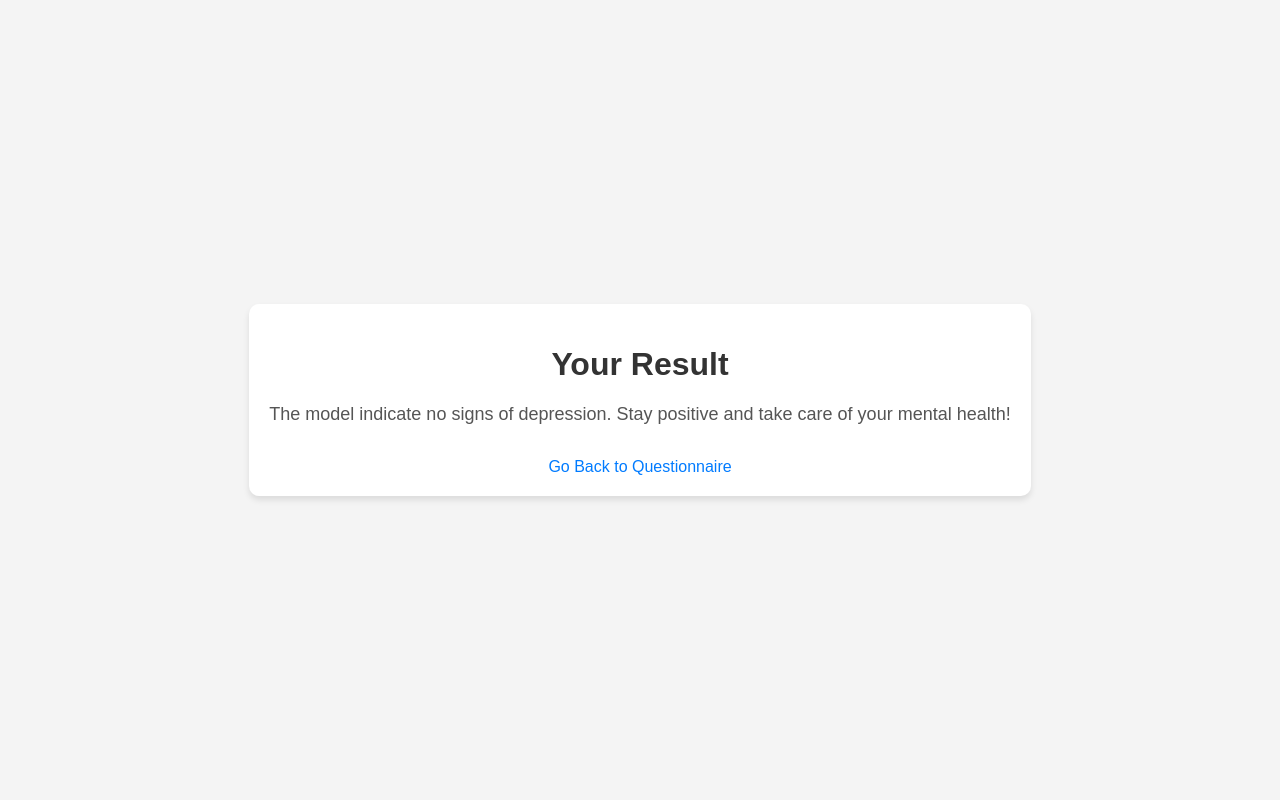
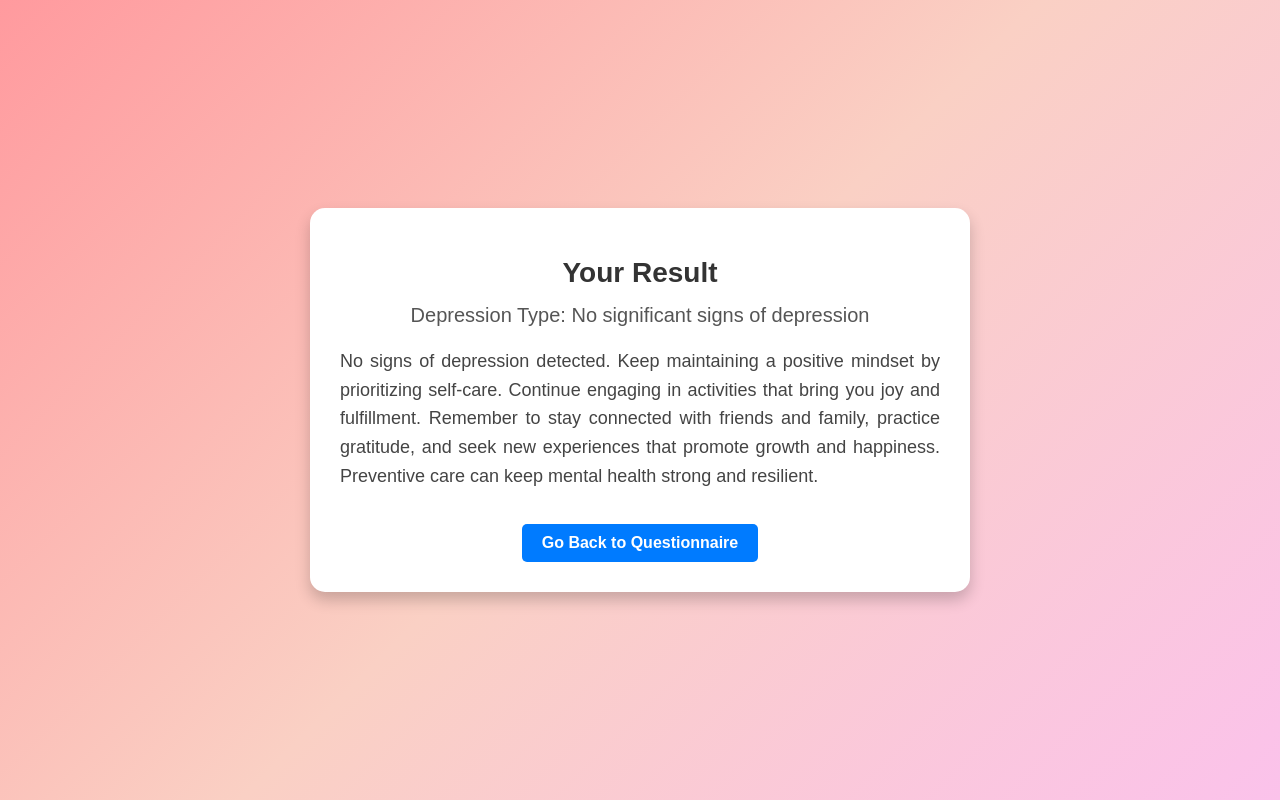
Before and after one commit to GOUTHAM-2002/Depression-Assessment-Questionnaire, a Flask app: page /result/1 in a window 1280 px wide. Run offline with Flask 3, Linux system fonts and the light colour scheme; tables that the repository leaves empty hold one stand-in row (values such as "Sample post").

Commit message:
frontend enhancements

```diff
--- a/app.py
+++ b/app.py
@@ -103,14 +103,35 @@ def index():
 
     return render_template("index.html")
 
-@app.route("/result/<int:score>")
-def result(score):
-    if score >= 60:
-        message = "The result indicates depression. Please seek professional help."
+@app.route("/result/<int:response_id>")
+def result(response_id):
+    # Fetch the response from the database
+    response = QuestionnaireResponse.query.get_or_404(response_id)
+
+    # Calculate the total scores for each group
+    q1_to_q10_sum = sum([response.Q1, response.Q2, response.Q3, response.Q4, response.Q5,
+                         response.Q6, response.Q7, response.Q8, response.Q9, response.Q10])
+
+    q11_to_q20_sum = sum([response.Q11, response.Q12, response.Q13, response.Q14, response.Q15,
+                          response.Q16, response.Q17, response.Q18, response.Q19, response.Q20])
+
+    q21_to_q30_sum = sum([response.Q21, response.Q22, response.Q23, response.Q24, response.Q25,
+                          response.Q26, response.Q27, response.Q28, response.Q29, response.Q30])
+
+    # Determine the type of depression
+    depression_type = None
+    if q1_to_q10_sum > 20:
+        depression_type = "Major Depression"
+    elif q11_to_q20_sum > 20:
+        depression_type = "Bipolar Depression"
+    elif q21_to_q30_sum > 20:
+        depression_type = "Sad Depression"
     else:
-        message = "The result does not indicate depression."
+        depression_type = "No significant signs of depression"
 
-    return render_template("result.html", score=score, message=message)
+    return render_template("result.html", total_score=q1_to_q10_sum + q11_to_q20_sum + q21_to_q30_sum,
+                           depression_type=depression_type)
+
 
 if __name__ == "__main__":
     app.run(debug=True)
--- a/templates/result.html
+++ b/templates/result.html
@@ -6,7 +6,7 @@
     <title>Result</title>
     <style>
         body {
-            font-family: Arial, sans-serif;
+            font-family: 'Poppins', sans-serif;
             margin: 0;
             padding: 0;
             display: flex;
@@ -14,47 +14,79 @@
             align-items: center;
             justify-content: center;
             min-height: 100vh;
-            background-color: #f4f4f4;
+            background: linear-gradient(135deg, #ff9a9e, #fad0c4, #fbc2eb);
         }
 
         .result-container {
             text-align: center;
-            padding: 20px;
-            border-radius: 10px;
-            box-shadow: 0 4px 6px rgba(0, 0, 0, 0.1);
+            padding: 30px;
+            border-radius: 15px;
+            box-shadow: 0 8px 15px rgba(0, 0, 0, 0.2);
             background: white;
+            max-width: 600px;
+            width: 90%;
         }
 
         h1 {
             color: #333;
+            font-size: 28px;
+            margin-bottom: 15px;
         }
 
         .message {
-            font-size: 18px;
+            font-size: 20px;
             color: #555;
             margin-top: 10px;
         }
 
+        .advice {
+            font-size: 18px;
+            color: #444;
+            line-height: 1.6;
+            margin-top: 20px;
+            text-align: justify;
+        }
+
         a {
             text-decoration: none;
-            color: #007BFF;
+            color: #ffffff;
+            background-color: #007BFF;
+            padding: 10px 20px;
+            border-radius: 5px;
             margin-top: 15px;
             display: inline-block;
+            font-weight: bold;
+            transition: background 0.3s ease;
         }
 
         a:hover {
-            text-decoration: underline;
+            background-color: #0056b3;
         }
     </style>
 </head>
 <body>
     <div class="result-container">
         <h1>Your Result</h1>
-        {% if score >= 60 %}
-            <p class="message">The model predicts you have depression. This indicates possible signs of Bipolar depression. Please consider reaching out to a mental health professional for support.</p>
+        <p class="message">Depression Type: {{ depression_type }}</p>
+
+        {% if depression_type == "Major Depression" %}
+        <p class="advice">
+            Major depression is serious, but it can be managed effectively. Regular physical exercise, healthy eating habits, and maintaining a regular sleep schedule can help. Try practicing mindfulness or meditation to reduce stress. Don't hesitate to reach out to a mental health professional or trusted loved ones. Building a support system is key to recovery.
+        </p>
+        {% elif depression_type == "Bipolar Depression" %}
+        <p class="advice">
+            Bipolar depression can be challenging, but you can live a balanced life with proper care. Avoid triggers like lack of sleep or high-stress situations. Work closely with a mental health professional to develop a treatment plan. Staying consistent with medications and therapy is crucial. Building a structured routine and engaging in creative outlets can also help manage mood swings.
+        </p>
+        {% elif depression_type == "Sad Depression" %}
+        <p class="advice">
+            Sad depression, often linked to seasonal changes or temporary stress, can be improved by getting exposure to natural light and staying active. Engage in social activities, even if it feels hard. Journaling or talking about your feelings with someone you trust can also provide relief. Consider setting small, achievable goals to boost your confidence and sense of purpose.
+        </p>
         {% else %}
-            <p class="message">The model indicate no signs of depression. Stay positive and take care of your mental health!</p>
+        <p class="advice">
+            No signs of depression detected. Keep maintaining a positive mindset by prioritizing self-care. Continue engaging in activities that bring you joy and fulfillment. Remember to stay connected with friends and family, practice gratitude, and seek new experiences that promote growth and happiness. Preventive care can keep mental health strong and resilient.
+        </p>
         {% endif %}
+
         <a href="{{ url_for('index') }}">Go Back to Questionnaire</a>
     </div>
 </body>
```
